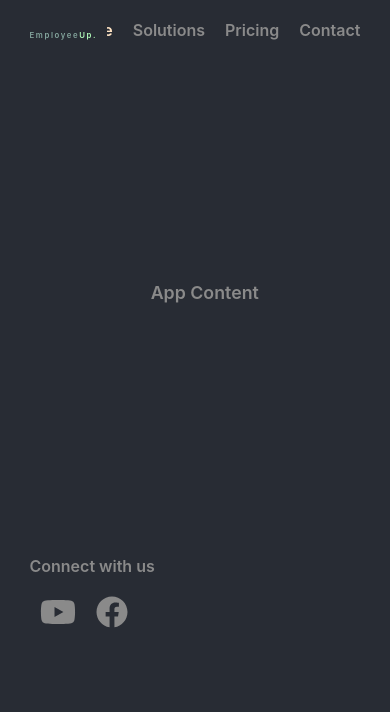
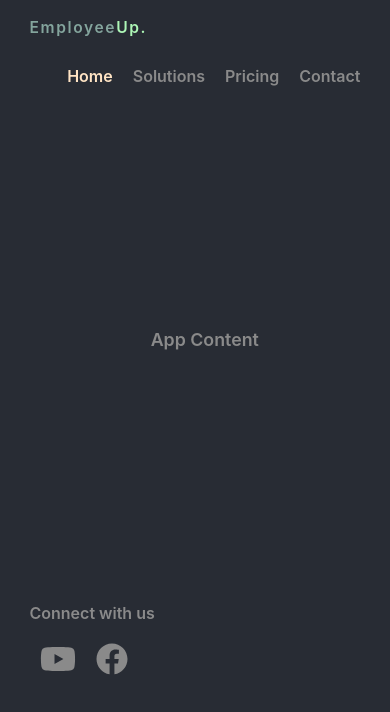
Before and after one commit to dianastanciu-dev/employee-management, a React (Create React App) app: page / in a window 390 px wide. Shown: the top 712 px of the page. Built offline with nearby package versions, Linux system fonts and the light colour scheme.

Commit message:
logo css update

```diff
--- a/src/components/Header.css
+++ b/src/components/Header.css
@@ -3,14 +3,20 @@
 }
 
 .logo{
-    position: fixed;
+    position: static;
     margin-left: 5%;
+    margin-top: 2%;
     letter-spacing: 0.1pc;
     font-size: 2vw;
 }
 
+@media only screen and (max-width: 800px) {
+    .logo { font-size: 6vw};
+}
 
-
+@media only screen and (max-width: 1000px) {
+    .logo { font-size: 4vw};
+}
 
 Nav{
     display: flex;
```
